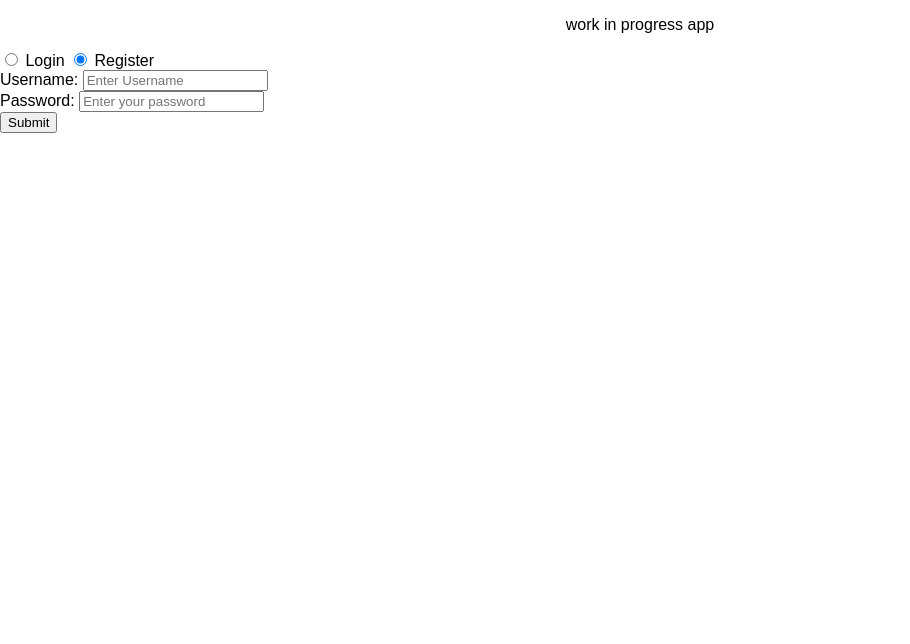
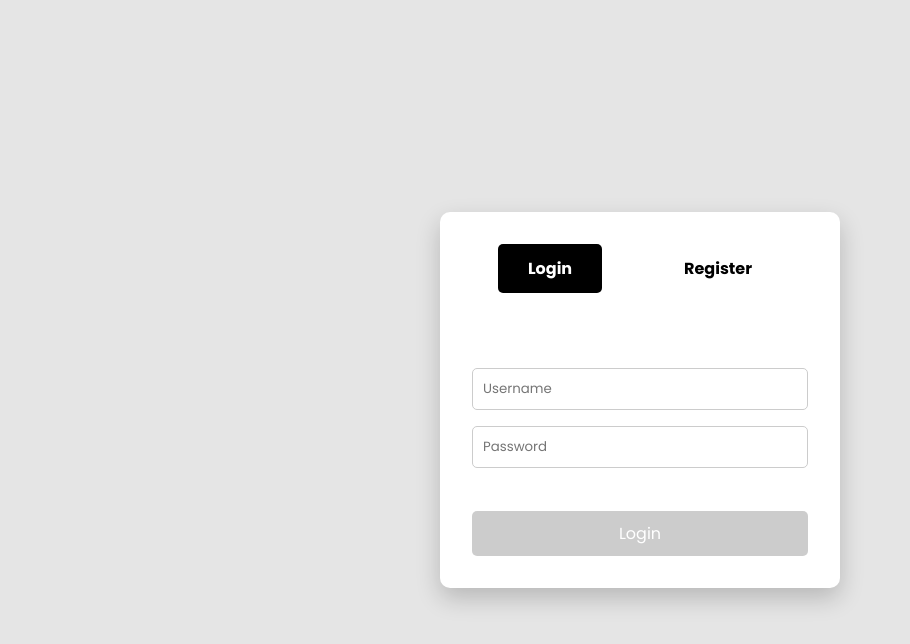
Before and after one commit to Spufyyffett/connecto, a website: page public/auth/index.html in a window 1280 px wide. Shown: the whole page, without its empty margins (0-910 px from the left). Drawn offline with Linux system fonts and the light colour scheme.

Commit message:
-Added frontend for login/register page -Added minimal frontend for /home -changed logic for GET messages -Added temporary logo and user profile logo -Fixed session token not retrieving issue

```diff
--- a/controllers/messageController.js
+++ b/controllers/messageController.js
@@ -10,9 +10,8 @@ exports.getMessages = async (req, res) => {
 
     const filtered = messages.filter((u) => u.sender === userId);
 
-    console.log("filtered messages:", filtered);
+    filtered.sort((a, b) => a.time - b.time);
 
-    filtered.sort((a, b) => a.time - b.time);
     res.json(filtered);
   } catch (error) {
     console.log(error);
--- a/public/auth/index.html
+++ b/public/auth/index.html
@@ -7,41 +7,57 @@
 
     <link rel="stylesheet" href="style.css" />
   </head>
+
   <body>
-    <p><center>work in progress app</center></p>
-    <form>
-      <div>
-        <input type="radio" name="authType" id="loginRadio" />
-        <label for="loginRadio">Login</label>
+    <div class="container">
+      <input type="radio" id="loginTab" name="tab" checked />
+      <input type="radio" id="registerTab" name="tab" />
 
-        <input type="radio" name="authType" id="registerRadio" checked />
-        <label for="registerRadio">Register</label>
+      <div class="tabs">
+        <label for="loginTab">Login</label>
+        <label for="registerTab">Register</label>
       </div>
-      <div class="usernameEntryField">
-        <label for="username">Username: </label>
+
+      <div class="forms">
+        <!-- Login -->
+        <div id="loginForm" class="form">
+          <h2>Login</h2>
           <input
             type="text"
-          name="username"
-          id="username"
-          placeholder="Enter Username"
-          required
+            id="loginUsername"
+            placeholder="Username"
+            oninput="checkLogin()"
           />
+          <input
+            type="password"
+            id="loginPassword"
+            placeholder="Password"
+            oninput="checkLogin()"
+          />
+          <button id="loginBtn" disabled>Login</button>
         </div>
 
-      <div class="passwordEntryField">
-        <label for="password">Password: </label>
+        <!-- Register -->
+        <div id="registerForm" class="form">
+          <h2>Register</h2>
+          <input
+            type="text"
+            id="registerUsername"
+            placeholder="Username"
+            oninput="checkRegister()"
+          />
           <input
             type="password"
-          name="password"
-          id="password"
-          placeholder="Enter your password"
-          required
+            id="registerPassword"
+            placeholder="Password"
+            oninput="checkRegister()"
           />
+          <button id="registerBtn" disabled>Register</button>
         </div>
-    </form>
-    <button type="submit" id="myBtn">Submit</button>
-    <br />
-    <p id="result"></p>
+      </div>
+
+      <p id="result" class="result"></p>
+    </div>
     <script src="script.js"></script>
   </body>
 </html>
--- a/public/auth/script.js
+++ b/public/auth/script.js
@@ -1,18 +1,66 @@
 const result = document.getElementById("result");
+
+window.addEventListener("load", isUserLogged);
+
+async function isUserLogged() {
+  const token = sessionStorage.getItem("sessionToken");
+
+  if (!token) {
+    return;
+  }
+
+  const data = await fetch("http://localhost:5500/auth/verify", {
+    method: "GET",
+    headers: {
+      Authorization: `Bearer ${token}`,
+    },
+  });
+
+  if (!data.ok) {
+    console.log("User verification failed! Please relogin");
+    sessionStorage.removeItem("sessionToken");
+    return;
+  }
+
+  window.location.href = "/home";
+}
+
+function checkLogin() {
+  const username = document.getElementById("loginUsername").value;
+  const password = document.getElementById("loginPassword").value;
+
+  document.getElementById("loginBtn").disabled = !(username && password);
+}
+
+function checkRegister() {
+  const username = document.getElementById("registerUsername").value;
+  const password = document.getElementById("registerPassword").value;
+
+  document.getElementById("registerBtn").disabled = !(username && password);
+}
 
 async function handleAuth(e) {
   e.preventDefault();
 
-  const inputData = {
-    username: document.getElementById("username").value,
-    password: document.getElementById("password").value,
-  };
-
-  const isLogin = document.getElementById("loginRadio").checked;
+  const isLogin = document.getElementById("loginTab").checked;
 
   let type = "register";
   if (isLogin) {
     type = "login";
+  }
+  console.log(type);
+
+  const inputData = {
+    username: "",
+    password: "",
+  };
+
+  if (isLogin) {
+    inputData.username = document.getElementById("loginUsername").value;
+    inputData.password = document.getElementById("loginPassword").value;
+  } else {
+    inputData.username = document.getElementById("registerUsername").value;
+    inputData.password = document.getElementById("registerPassword").value;
   }
 
   const response = await fetch(`http://localhost:5500/auth/${type}`, {
@@ -35,4 +83,15 @@ async function handleAuth(e) {
   }
 }
 
-document.getElementById("myBtn").addEventListener("click", handleAuth);
+document.getElementById("loginUsername").addEventListener("input", checkLogin);
+document.getElementById("loginPassword").addEventListener("input", checkLogin);
+
+document
+  .getElementById("registerUsername")
+  .addEventListener("input", checkRegister);
+document
+  .getElementById("registerPassword")
+  .addEventListener("input", checkRegister);
+
+document.getElementById("loginBtn").addEventListener("click", handleAuth);
+document.getElementById("registerBtn").addEventListener("click", handleAuth);
--- a/public/auth/style.css
+++ b/public/auth/style.css
@@ -1,4 +1,114 @@
+@import url("https://fonts.googleapis.com/css2?family=Poppins:ital,wght@0,100;0,200;0,300;0,400;0,500;0,600;0,700;0,800;0,900;1,100;1,200;1,300;1,400;1,500;1,600;1,700;1,800;1,900&display=swap");
+
+:root {
+  --grey: #e5e5e5;
+  --black: #000000;
+  --white: #ffffff;
+  --red: #800f0f;
+}
+
+* {
+  margin: 0;
+  padding: 0;
+  box-sizing: border-box;
+  font-family: "poppins", sans-serif;
+}
+
 body {
-  margin: auto;
-  font-family: sans-serif;
+  background: var(--grey);
+  color: var(--white);
+  display: flex;
+  justify-content: center;
+  align-items: center;
+  height: 100vh;
+  margin: 0;
 }
+
+.container {
+  background: var(--white);
+  padding: 2rem;
+  border-radius: 10px;
+  width: 400px;
+  border: 1px solid var(--accent-soft);
+  box-shadow: 0 10px 25px rgba(0, 0, 0, 0.2);
+  text-align: center;
+}
+
+.form {
+  display: none;
+}
+
+h2 {
+  margin-bottom: 1rem;
+}
+
+input[type="text"],
+input[type="password"] {
+  width: 100%;
+  padding: 10px;
+  margin: 8px 0;
+  border-radius: 5px;
+  box-sizing: border-box;
+  border: 1px solid #ccc;
+}
+
+button {
+  width: 100%;
+  padding: 10px;
+  border: 1px solid var(--black);
+  border-radius: 5px;
+  background: var(--black);
+  color: var(--white);
+  font-size: 16px;
+  cursor: pointer;
+  transition: 0.3s;
+  margin-top: 35px;
+}
+
+/* Disabled button */
+button:disabled {
+  border: none;
+  background: #00000033;
+  color: var(--white);
+  cursor: not-allowed;
+}
+
+button:hover {
+  background: var(--grey);
+  color: var(--black);
+}
+/* Tabs */
+.tabs {
+  display: flex;
+  justify-content: space-around;
+  margin-bottom: 1rem;
+}
+
+.tabs label {
+  cursor: pointer;
+  font-weight: bold;
+  padding: 12px 30px;
+  border-radius: 5px;
+  color: var(--black);
+  transition: 0.3s;
+}
+
+input[type="radio"] {
+  display: none;
+}
+
+#loginTab:checked ~ .tabs label[for="loginTab"],
+#registerTab:checked ~ .tabs label[for="registerTab"] {
+  background: var(--black);
+  color: var(--white);
+}
+
+#loginTab:checked ~ .forms #loginForm,
+#registerTab:checked ~ .forms #registerForm {
+  display: block;
+}
+
+.result {
+  color: var(--red);
+  font-weight: 700;
+}
--- a/public/home/style.css
+++ b/public/home/style.css
@@ -0,0 +1,91 @@
+@import url("https://fonts.googleapis.com/css2?family=Poppins:ital,wght@0,100;0,200;0,300;0,400;0,500;0,600;0,700;0,800;0,900;1,100;1,200;1,300;1,400;1,500;1,600;1,700;1,800;1,900&display=swap");
+
+:root {
+  --grey: #e5e5e5;
+  --black: #000000;
+  --white: #ffffff;
+  --red: #800f0f;
+}
+
+* {
+  margin: 0;
+  padding: 0;
+  box-sizing: border-box;
+  font-family: "poppins", sans-serif;
+}
+
+body {
+  background: var(--grey);
+  height: 100vh;
+  margin: 0;
+}
+
+img {
+  width: 100%;
+  height: 100%;
+}
+
+.nav {
+  border-bottom: 1px solid #ccc;
+  width: 100vw;
+  height: 100px;
+  padding: 20px 50px;
+  display: flex;
+  justify-content: space-between;
+  align-items: center;
+}
+
+.left {
+  width: 40px;
+  height: 40px;
+}
+
+.right:hover {
+  text-decoration: underline;
+}
+
+.container {
+  width: 100%;
+  display: grid;
+  grid-template-columns: 25% 75%;
+}
+
+.users {
+  width: 100%;
+  height: calc(100vh - 100px);
+  border-right: 2px solid #ccc;
+  display: flex;
+  flex-direction: column;
+  justify-content: flex-start;
+}
+
+.profile {
+  border-bottom: 1px solid #ccc;
+  display: flex;
+  align-items: center;
+  padding: 20px 0px 20px 35px;
+  cursor: pointer;
+  transition: 0.3s;
+}
+
+.profile:hover {
+  background: #c1c1c1;
+}
+
+.profile:active {
+  background: #c1c1c1;
+}
+
+.profileImg {
+  width: 60px;
+  height: 60px;
+}
+
+.name {
+  margin-left: 30px;
+}
+
+.name #receiverName {
+  font-size: 20px;
+  text-transform: capitalize;
+}
```
Also changed, not shown: public/home/index.html (+15 -26 lines), public/home/script.js (+36 -28 lines), public/home/img/logo.svg (added), public/home/img/userProfile.svg (added), 1 other file. Lines whose indentation alone changed are shown as unchanged.
